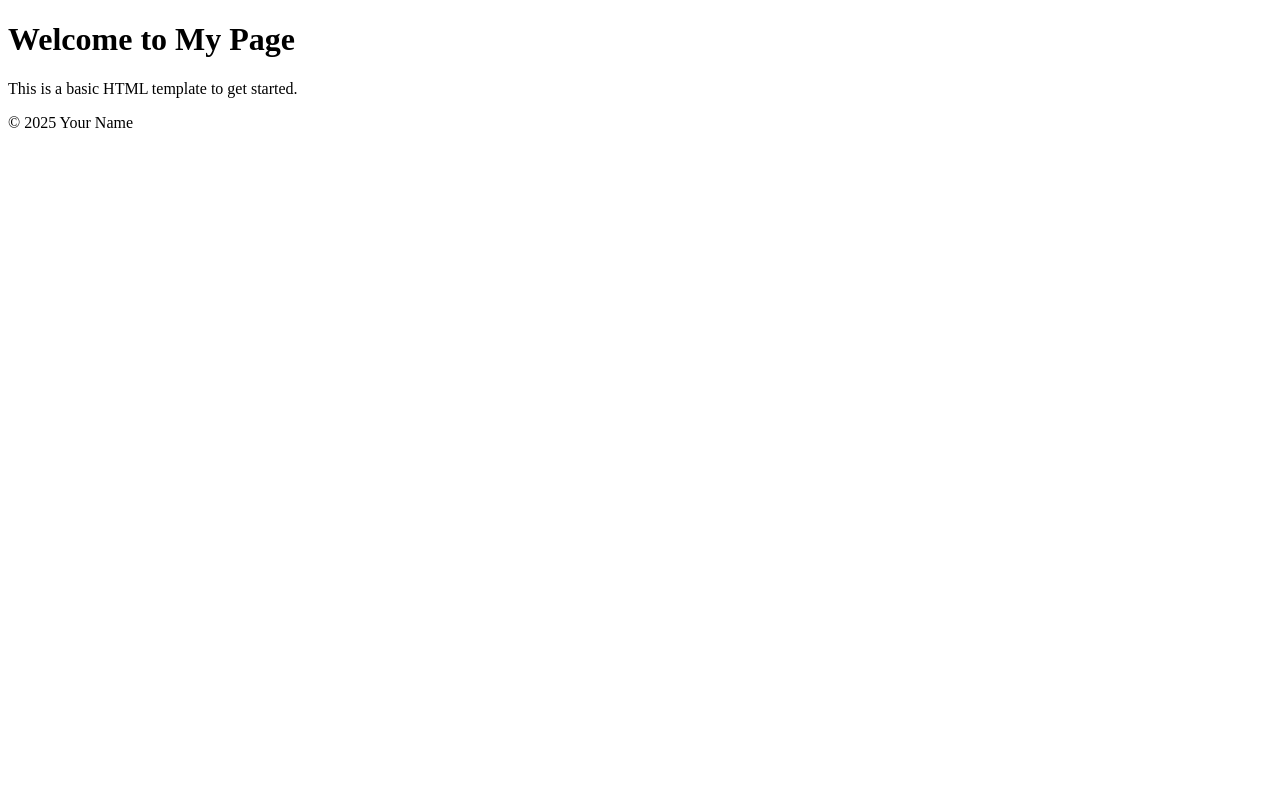
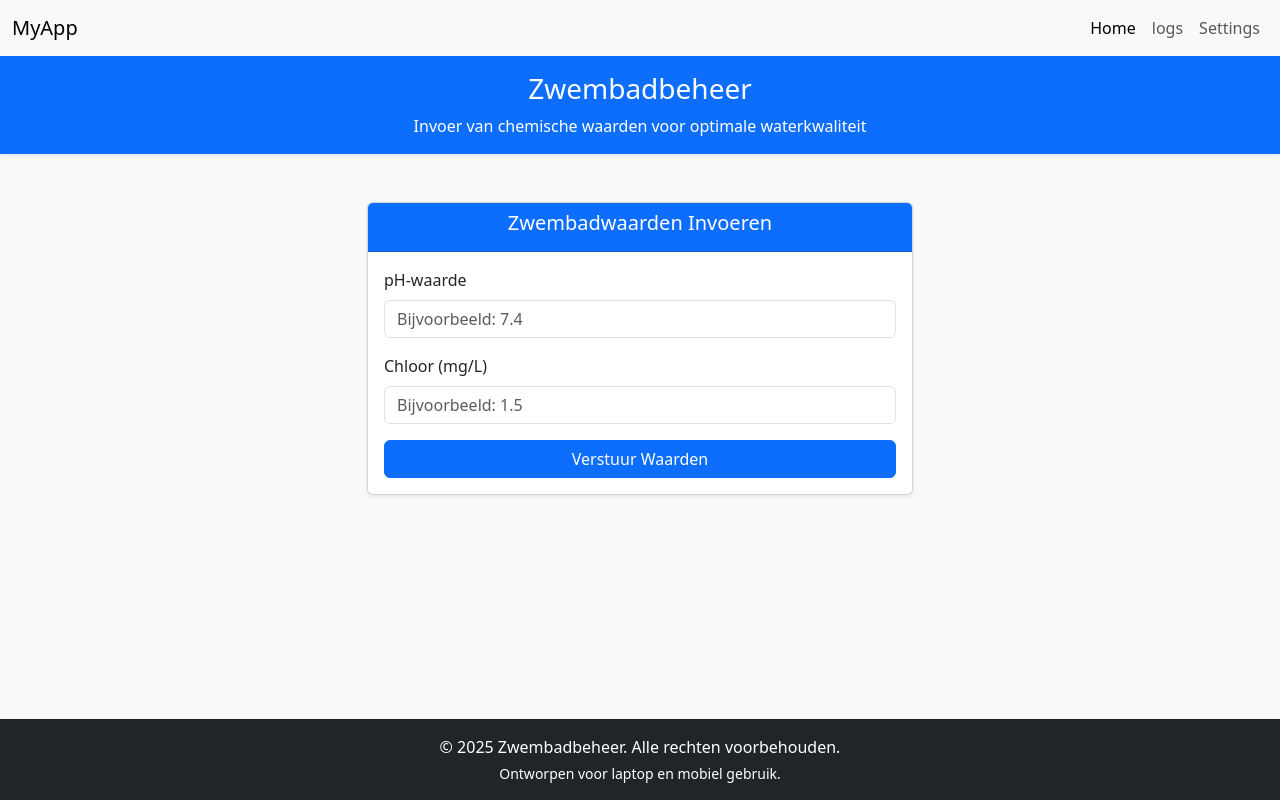
Before and after one commit to Mobius910/Project_Pool_VC01, a plain HTML site: page index.html in a window 1280 px wide. Drawn offline with nearby package versions, Linux system fonts and the light colour scheme.

Commit message:
merge with tars 1

```diff
--- a/index.html
+++ b/index.html
@@ -4,19 +4,83 @@
     <meta charset="UTF-8">
     <meta name="viewport" content="width=device-width, initial-scale=1.0">
     <meta http-equiv="X-UA-Compatible" content="ie=edge">
-    <title>Zwembad</title>
-    <link rel="stylesheet" href="styles.css"> <!-- Optioneel: voor je CSS -->
-    <script defer src="script.js"></script> <!-- Optioneel: voor je JavaScript -->
+    <title>Zwembadwaarden Invoer</title>
+    <!-- Bootstrap CSS -->
+    <link href="https://cdn.jsdelivr.net/npm/bootstrap@5.3.0/dist/css/bootstrap.min.css" rel="stylesheet">
 </head>
-<body>
-    <header>
-        <h1>Welcome to My Page</h1>
+<body class="bg-light d-flex flex-column min-vh-100">
+
+    <!-- Navbar -->
+    <nav class="navbar navbar-expand-lg navbar-light bg-light">
+        <div class="container-fluid">
+            <a class="navbar-brand" href="#">MyApp</a>
+            <button class="navbar-toggler" type="button" data-bs-toggle="collapse" data-bs-target="#navbarNav" aria-controls="navbarNav" aria-expanded="false" aria-label="Toggle navigation">
+                <span class="navbar-toggler-icon"></span>
+            </button>
+            <div class="collapse navbar-collapse" id="navbarNav">
+                <ul class="navbar-nav ms-auto">
+                    <li class="nav-item">
+                        <a class="nav-link active" aria-current="page" href="#">Home</a>
+                    </li>
+                    <li class="nav-item">
+                        <a class="nav-link" href="#">logs</a>
+                    </li>
+                    <li class="nav-item">
+                        <a class="nav-link" href="#">Settings</a>
+                    </li>
+                </ul>
+            </div>
+        </div>
+    </nav>
+
+    <!-- Header -->
+    <header class="bg-primary text-white py-3 shadow-sm">
+        <div class="container">
+            <h1 class="h3 text-center">Zwembadbeheer</h1>
+            <p class="text-center mb-0">Invoer van chemische waarden voor optimale waterkwaliteit</p>
+        </div>
     </header>
-    <main>
-        <p>This is a basic HTML template to get started.</p>
+
+    <!-- Main Content -->
+    <main class="container my-5 flex-grow-1">
+        <div class="row justify-content-center">
+            <div class="col-lg-6 col-md-8 col-sm-10">
+                <div class="card shadow-sm">
+                    <div class="card-header bg-primary text-white">
+                        <h2 class="h5 text-center">Zwembadwaarden Invoeren</h2>
+                    </div>
+                    <div class="card-body">
+                        <form id="pool-form">
+                            <!-- pH Waarde Invoer -->
+                            <div class="mb-3">
+                                <label for="ph" class="form-label">pH-waarde</label>
+                                <input type="number" step="0.01" id="ph" name="ph" class="form-control" placeholder="Bijvoorbeeld: 7.4" required>
+                            </div>
+                            <!-- Chloor Waarde Invoer -->
+                            <div class="mb-3">
+                                <label for="chlorine" class="form-label">Chloor (mg/L)</label>
+                                <input type="number" step="0.01" id="chlorine" name="chlorine" class="form-control" placeholder="Bijvoorbeeld: 1.5" required>
+                            </div>
+                            <!-- Verzendknop -->
+                            <div class="d-grid">
+                                <button type="submit" class="btn btn-primary">Verstuur Waarden</button>
+                            </div>
+                        </form>
+                    </div>
+                </div>
+            </div>
+        </div>
     </main>
-    <footer>
-        <p>&copy; 2025 Your Name</p>
+
+    <!-- Footer -->
+    <footer class="bg-dark text-white py-3">
+        <div class="container text-center">
+            <p class="mb-1">&copy; 2025 Zwembadbeheer. Alle rechten voorbehouden.</p>
+            <p class="small mb-0">Ontworpen voor laptop en mobiel gebruik.</p>
+        </div>
     </footer>
+
+    <!-- Bootstrap Bundle with Popper -->
+    <script src="https://cdn.jsdelivr.net/npm/bootstrap@5.3.0/dist/js/bootstrap.bundle.min.js"></script>
 </body>
 </html>
```
